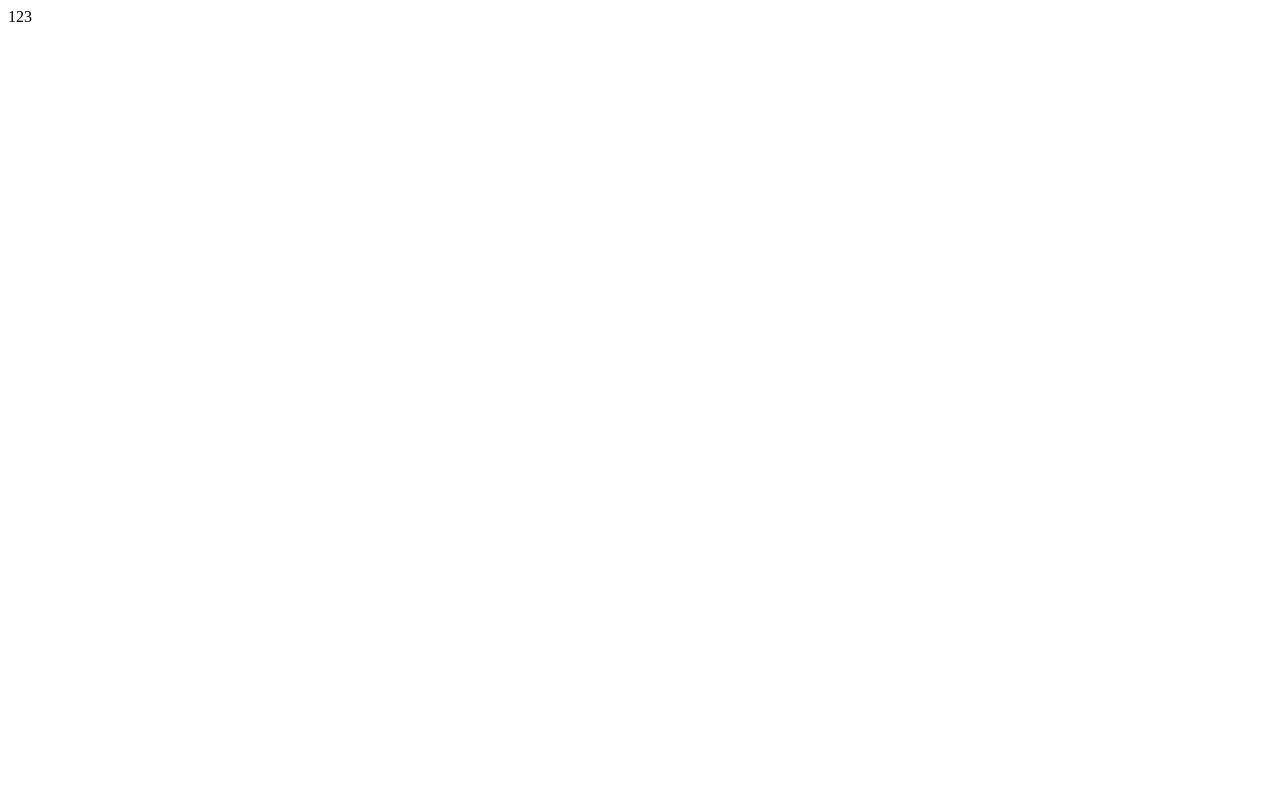
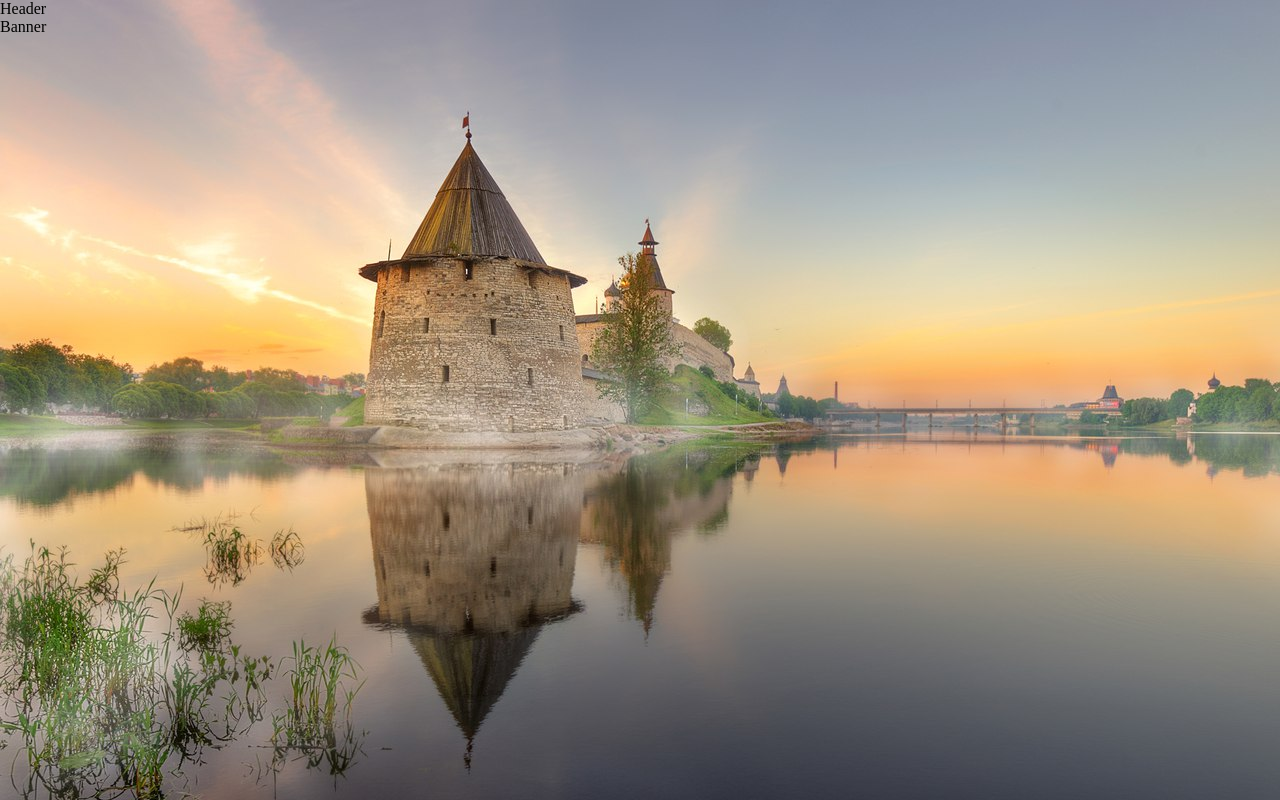
Before and after one commit to V914eslav/portfolio-website, a React (Create React App) app: page / in a window 1280 px wide. Built offline with nearby package versions, Linux system fonts and the light colour scheme.

Commit message:
created stubs for Header and Footer

```diff
--- /dev/null
+++ b/src/components/Banner/Banner.jsx
@@ -0,0 +1,13 @@
+import React from "react";
+
+import styles from "./Banner.module.css";
+const Banner = () => {
+  return (
+    <div className={styles.banner}>
+      <br />
+      Banner
+    </div>
+  );
+};
+
+export default Banner;
--- /dev/null
+++ b/src/components/Banner/Banner.module.css
@@ -0,0 +1,9 @@
+.banner {
+  background-image: url("img/banner.jpg");
+  background-color: yellow;
+  width: 100%;
+  height: 100vh;
+  background-color: 0 0;
+  background-size: cover;
+  background-repeat: no-repeat;
+}
--- /dev/null
+++ b/src/components/Banner/index.js
@@ -0,0 +1 @@
+export { default } from "./Banner";
--- /dev/null
+++ b/src/components/Header/Header.jsx
@@ -0,0 +1,8 @@
+import React from "react";
+
+import styles from "./Header.module.css";
+const Header = () => {
+  return <div className={styles.header}>Header</div>;
+};
+
+export default Header;
--- /dev/null
+++ b/src/components/Header/Header.module.css
@@ -0,0 +1,3 @@
+.header {
+  position: fixed;
+}
--- /dev/null
+++ b/src/components/Header/index.js
@@ -0,0 +1 @@
+export { default } from "./Header";
--- a/src/containers/App/App.js
+++ /dev/null
@@ -1,10 +0,0 @@
-import React from "react";
-
-import styles from "./App.module.css";
-// import cn from "classnames";
-
-function App() {
-  return <div className={styles.App}>123</div>;
-}
-
-export default App;
--- /dev/null
+++ b/src/containers/App/App.jsx
@@ -0,0 +1,17 @@
+import React from "react";
+import Banner from "../../components/Banner";
+import Header from "../../components/Header";
+
+import styles from "./App.module.css";
+// import cn from "classnames";
+
+function App() {
+  return (
+    <div className={styles.app}>
+      <Header />
+      <Banner />
+    </div>
+  );
+}
+
+export default App;
--- a/src/styles/index.css
+++ b/src/styles/index.css
@@ -0,0 +1,6 @@
+*,
+::after,
+::before {
+  padding: 0;
+  margin: 0;
+}
```
Also changed, not shown: src/components/Banner/img/banner.jpg (added).
